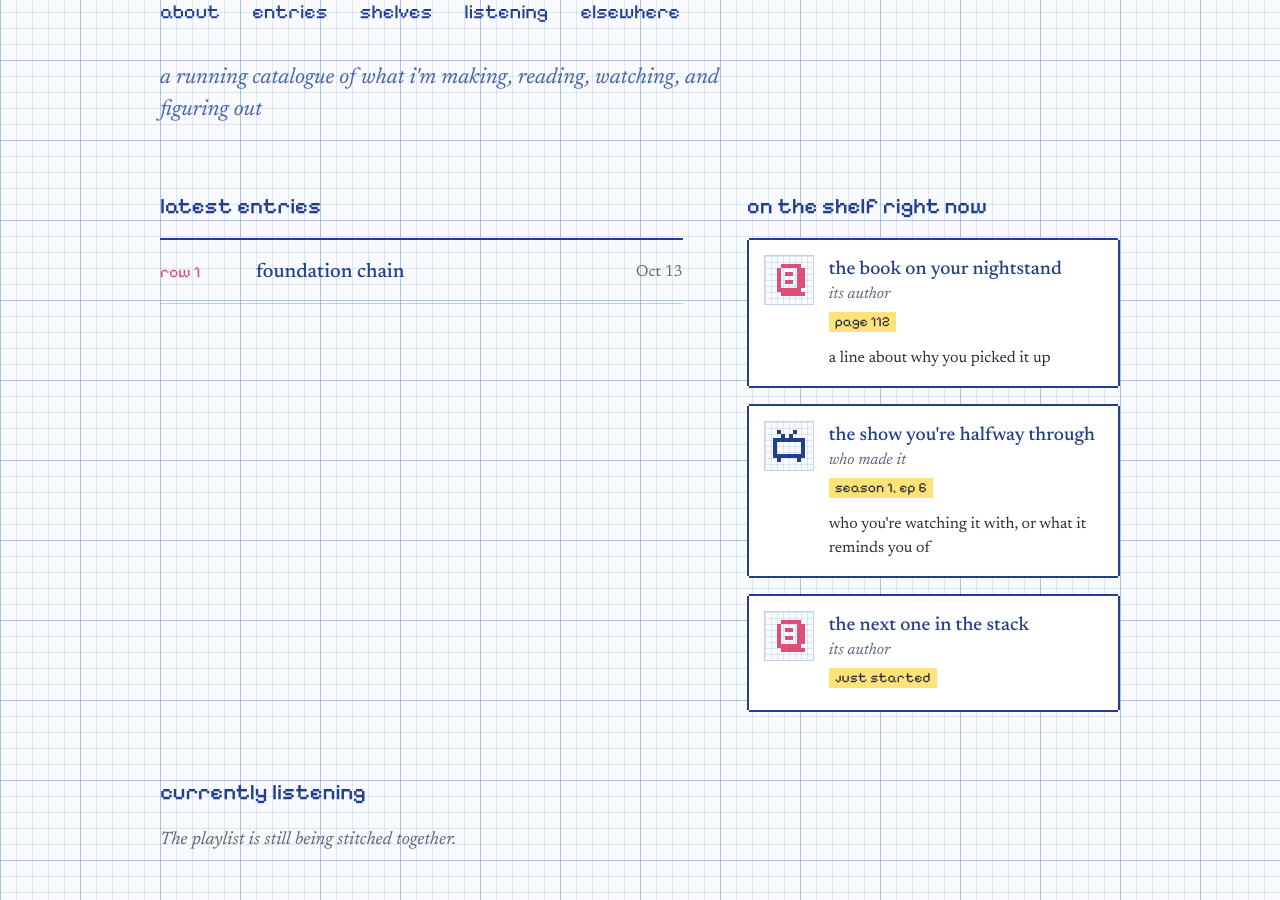
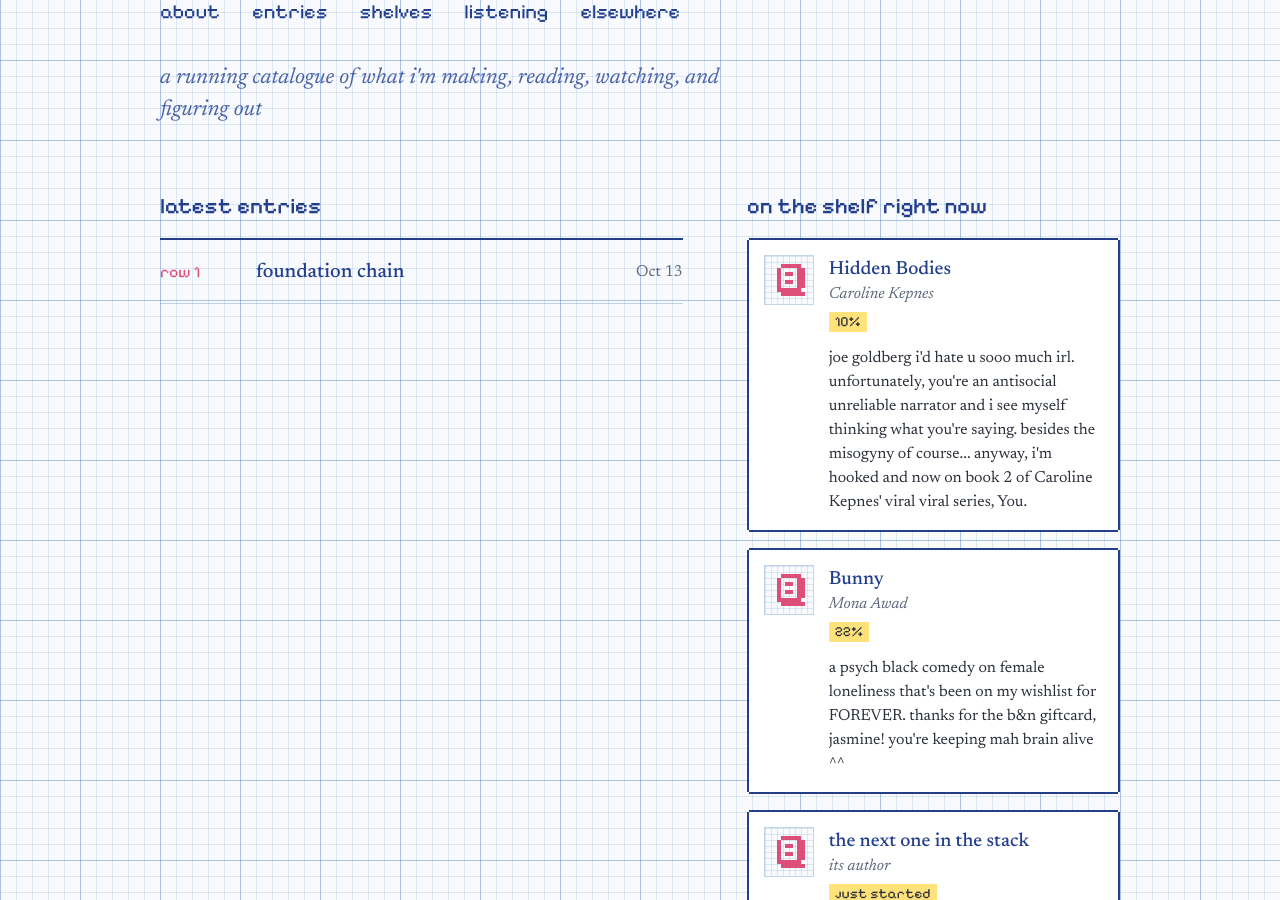
Before and after one commit to alijahbuada/natalogue, a Jekyll site: the page built from index.html, in a window 1280 px wide and 900 px high, scrolled down 260 px. Built offline with Jekyll 4.4.1, drawn with Linux system fonts in a browser that asks for light colours.

Commit message:
Update _data/shelves.yml (via editor)

```diff
--- a/_data/shelves.yml
+++ b/_data/shelves.yml
@@ -1,33 +1,23 @@
-# ============================================================
-#  natalogue · shelves
-#  Two shelves: "currently" (what you're in the middle of) and
-#  "favorites" (the keepers). Each item starts with a dash.
-#
-#  title:    required
-#  type:     book, show, film, music, game, podcast, or other
-#  by:       author / creator / studio (optional)
-#  progress: how far along you are, like "ep 4 of 12" (optional, currently only)
-#  note:     a line about it, in your words (optional)
-#
-#  The items below are samples. Replace them with your own.
-# ============================================================
-
 currently:
-  - title: the book on your nightstand
+  - title: Hidden Bodies
     type: book
-    by: its author
-    progress: page 112
-    note: a line about why you picked it up
-  - title: the show you're halfway through
-    type: show
-    by: who made it
-    progress: season 1, ep 6
-    note: who you're watching it with, or what it reminds you of
+    by: Caroline Kepnes
+    progress: 10%
+    note: joe goldberg i'd hate u sooo much irl. unfortunately, you're an antisocial
+      unreliable narrator and i see myself thinking what you're saying. besides
+      the misogyny of course... anyway, i'm hooked and now on book 2 of Caroline
+      Kepnes' viral viral series, You.
+  - title: Bunny
+    type: book
+    by: Mona Awad
+    progress: 22%
+    note: a psych black comedy on female loneliness that's been on my wishlist for
+      FOREVER. thanks for the b&n giftcard, jasmine! you're keeping mah brain
+      alive ^^
   - title: the next one in the stack
     type: book
     by: its author
     progress: just started
-
 favorites:
   - title: a book you'd press into a friend's hands
     type: book
```
